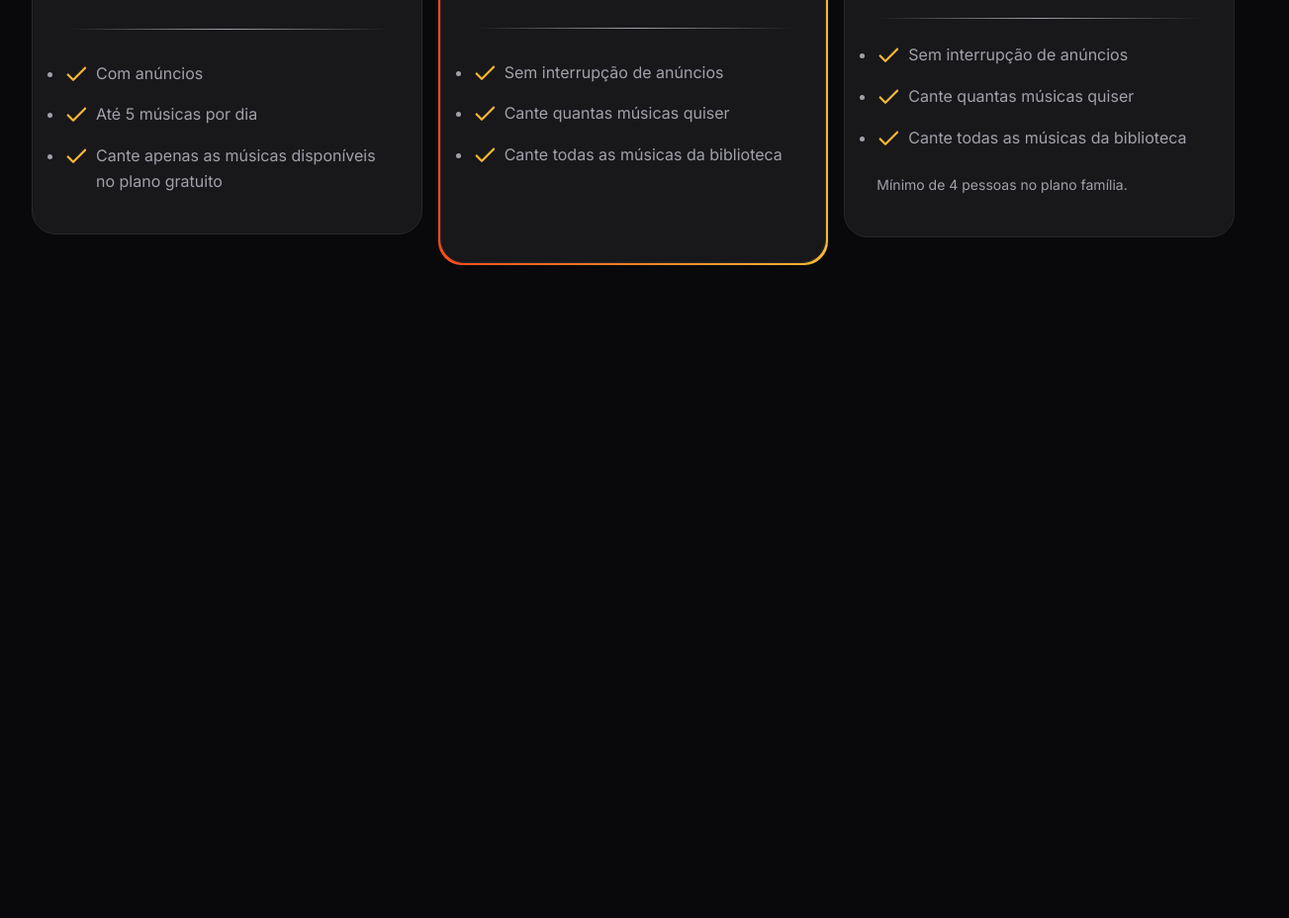
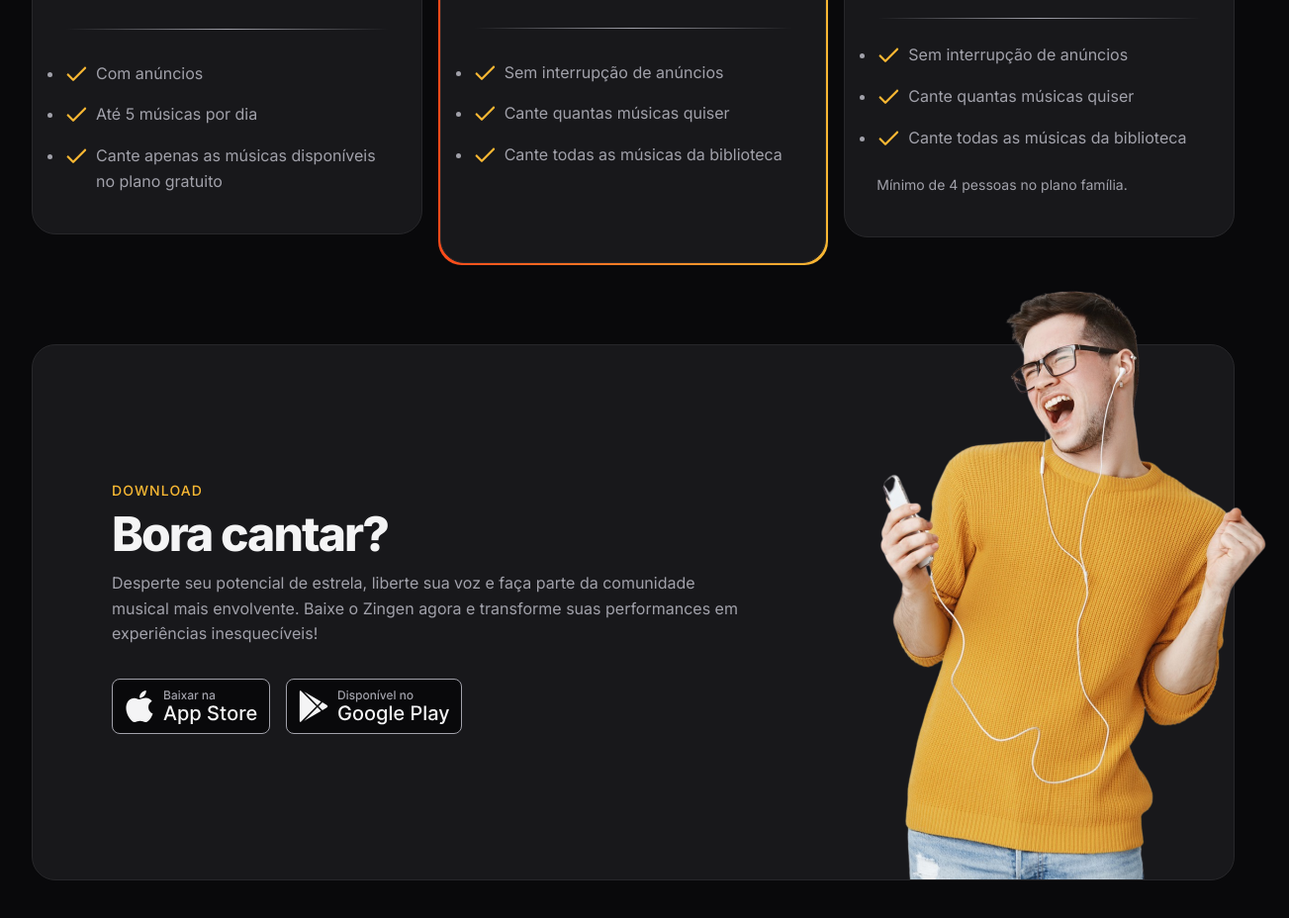
Before and after one commit to olucas-fg/landing-page, a plain HTML site: page index.html in a window 1280 px wide. Shown: the part 3127-4055 px from the top of the page at 99% size, 1303 px wide, since content can reach past the window. Before the commit the page ends 3395 px from the top, so only its background shows below. Drawn offline with Linux system fonts and the light colour scheme.

Commit message:
seção download

```diff
--- a/index.html
+++ b/index.html
@@ -174,6 +174,31 @@
     </div>
   </section>
 
+  <section id="download">
+    <div class="container py-xl">
+      <div class="card px-lg even-columns items-center">
+        <div>
+          <header>
+            <strong>Download</strong>
+            <h2>Bora cantar?</h2>
+          </header>
+          <p>Desperte seu potencial de estrela, liberte sua voz e faça parte da comunidade musical mais envolvente. Baixe o Zingen agora e transforme suas performances em experiências inesquecíveis!</p>
+
+          <div class="button flex gap-1">
+            <a href="#">
+              <img src="assets/icons/app-store.svg" alt="Baixar da app store">
+            </a>
+            <a href="#">
+              <img src="assets/icons/play-store.svg" alt="Baixar da play store">
+            </a>
+          </div>
+        </div>
+
+        <img src="assets/rapaz-ouvindo-musica-com-fones-de-ouvido-e-cantando-no-aplicativo-de-karaoke-removebg 1.png" alt="">
+      </div>
+    </div>
+  </section>
+
 </body>
 
 </html>
--- /dev/null
+++ b/styles/download.css
@@ -0,0 +1,33 @@
+#download{
+  .card{
+    padding: 3rem 1.5rem 15rem;
+    position: relative;
+
+    & > img{
+      width: 14.5rem;
+      position: absolute;
+      bottom: 0;
+      right: -3.5rem;
+    }
+  }
+
+  .button {
+    flex-wrap: wrap;
+    margin-top: 2rem;
+  }
+
+  @media (width >= 80em){
+    .card{
+      padding: 8.75rem 5rem;
+
+      & > div:nth-child(1){
+        max-width: 40rem;
+      }
+
+      & > img{
+        width: 29.125rem;
+      }
+    }
+  }
+
+}
--- a/styles/global.css
+++ b/styles/global.css
@@ -49,6 +49,8 @@ html {
   font-size: var(--fs-base);
   line-height: 1.6;
   color: var(--text-color-primary);
+
+  overflow-x: hidden;
 }
 
 body {
--- a/styles/index.css
+++ b/styles/index.css
@@ -8,4 +8,5 @@
 @import url(about.css);
 @import url(cards.css);
 @import url(features.css) (width >= 80rem);
-@import url(pricing.css)
+@import url(pricing.css);
+@import url(download.css);
```
Also changed, not shown: assets/icons/app-store.svg (added), assets/icons/play-store.svg (added).
